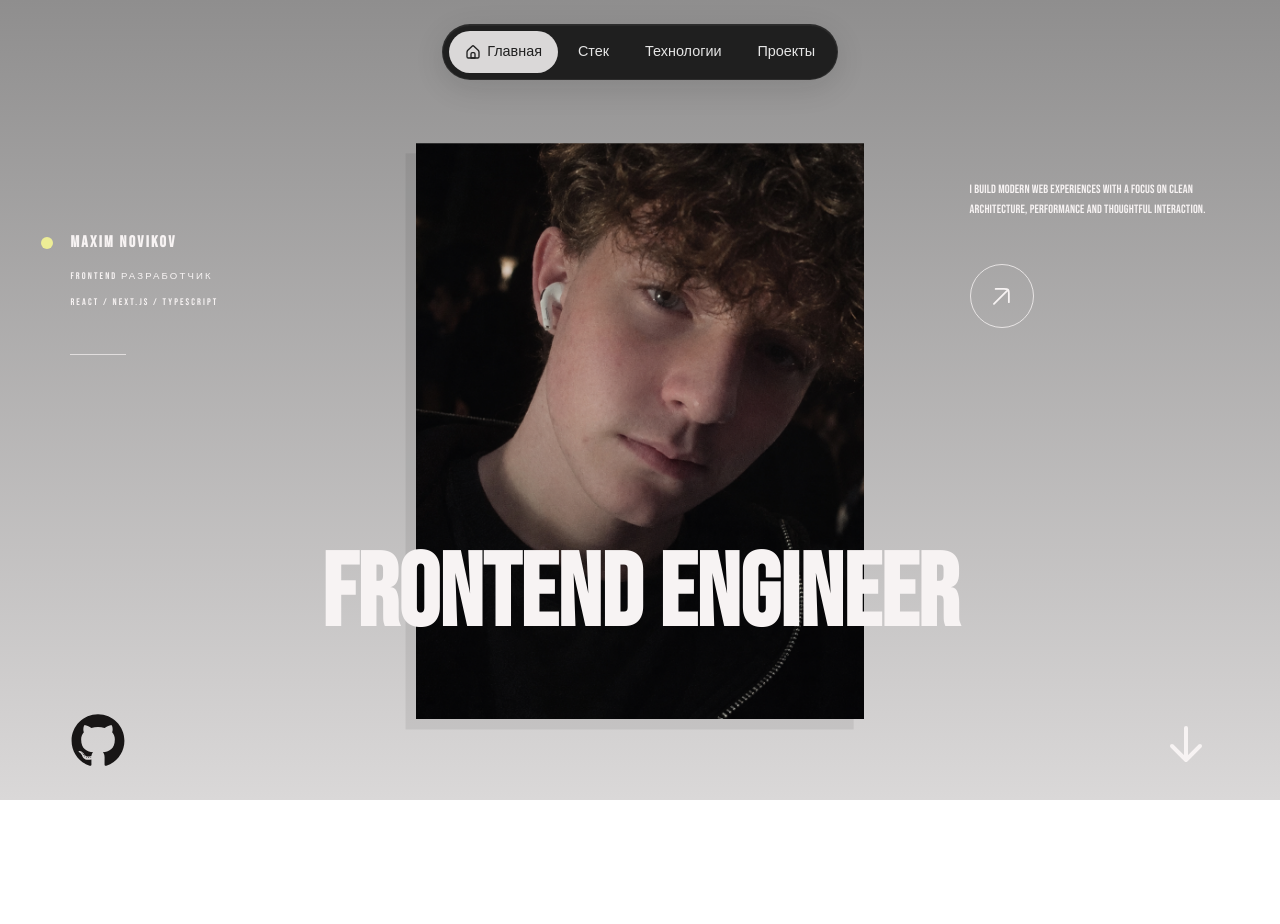
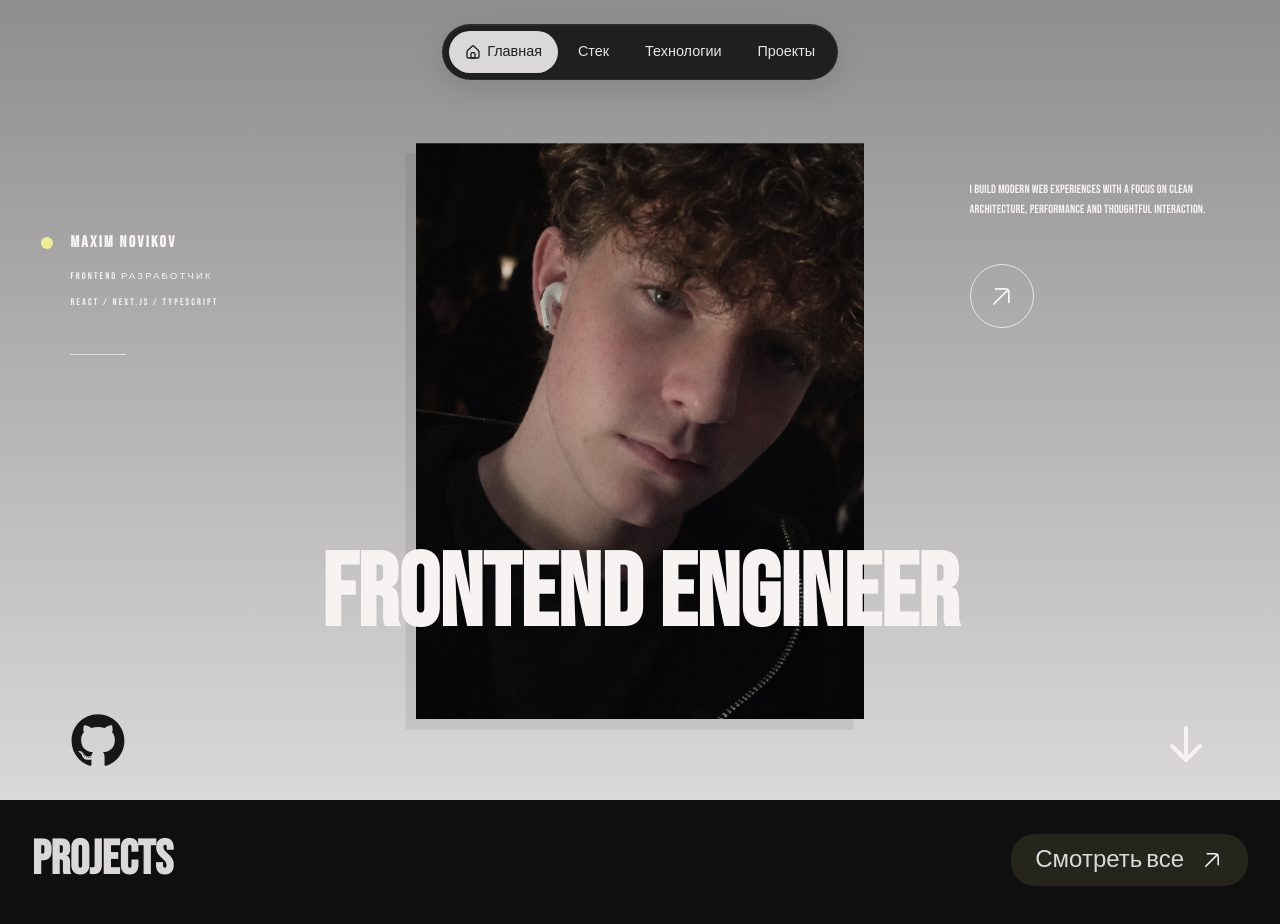
Before and after one commit to Maxim-Coder-arch/personal-website, a Next.js app: page / in a window 1280 px wide. Shown: the top 924 px of the page. Before the commit the page ends 800 px from the top, so only its background shows below. Built offline with nearby package versions, Linux system fonts and the light colour scheme; a web font is replaced by a local one.

Commit message:
feat: add layout projects section

```diff
--- a/src/pages/main-page/ui/layer/main-page.tsx
+++ b/src/pages/main-page/ui/layer/main-page.tsx
@@ -1,6 +1,7 @@
 import { HeroSection } from "@/src/widgets/hero-section";
 
 import styles from "../styles/main-page.module.scss";
+import { Projects } from "@/src/widgets/projects";
 
 export const MainPage = () => {
 
@@ -9,6 +10,7 @@ export const MainPage = () => {
     return (
         <div className={`${styles["main-page-layer"]} min-h-screen`}>
             <HeroSection />
+            <Projects />
         </div>
     )
 }
--- a/src/widgets/menu/ui/layer/components/menu-layout.tsx
+++ b/src/widgets/menu/ui/layer/components/menu-layout.tsx
@@ -12,7 +12,7 @@ export const MenuLayout = ({
 }: MenuLayoutProps) => {
     return (
         <motion.nav
-            className={`${styles["hero-nav"]} w-full fixed flex justify-center`}
+            className={`${styles["hero-nav"]} w-full fixed flex justify-center items-center`}
             initial={
                 shouldReduceMotion
                     ? false
--- /dev/null
+++ b/src/widgets/projects/index.ts
@@ -0,0 +1 @@
+export { Projects } from "./ui/layer/projects";
--- /dev/null
+++ b/src/widgets/projects/ui/layer/projects.tsx
@@ -0,0 +1,22 @@
+import Link from "next/link";
+import styles from "../styles/projects.module.scss";
+import { ArrowRightUp } from "@/src/shared/icons/arrow-right-up";
+
+export const Projects = () => {
+    return (
+        <section id="projects">
+            <div className={`${styles["projects-section"]} min-h-screen px-8 py-6`}>
+                <div className={`${styles["projects-section__heading"]} flex justify-between items-center`}>
+                    <h2>Projects</h2>
+
+                    <div className={`${styles["projects-section__heading__more-projects"]}`}>
+                        <Link href={"/"} className="flex items-center gap-4 px-6 py-2 rounded-3xl">
+                            Смотреть все
+                            <ArrowRightUp />
+                        </Link>
+                    </div>
+                </div>
+            </div>
+        </section>
+    )
+}
--- /dev/null
+++ b/src/widgets/projects/ui/styles/projects.module.scss
@@ -0,0 +1,51 @@
+@use "../../../../app/styles/scss/includes" as *;
+
+.projects-section {
+    background-color: $bg-color;
+
+    &__heading {
+        & h2 {
+            @include font(3rem, 800, $white);
+        }
+
+        &__more-projects {
+            & a {
+                @include font(1.5rem, 300, $white);
+
+                background-color: rgba($light-yellow, .1);
+
+                position: relative;
+                overflow: hidden;
+                isolation: isolate;
+
+                &::before {
+                    content: "";
+                    position: absolute;
+
+                    background-color: $white;
+
+                    top: 0;
+                    bottom: 0;
+                    left: 0;
+                    width: 100%;
+
+                    z-index: -1;
+
+                    transform: scaleX(0);
+                    transform-origin: left;
+
+                    transition: transform .3s ease-in-out;
+                }
+
+                &:hover::before {
+                    transform: scaleX(1);
+                    transform-origin: left;
+                }
+
+                &:not(:hover)::before {
+                    transform-origin: right;
+                }
+            }
+        }
+    }
+}
```
